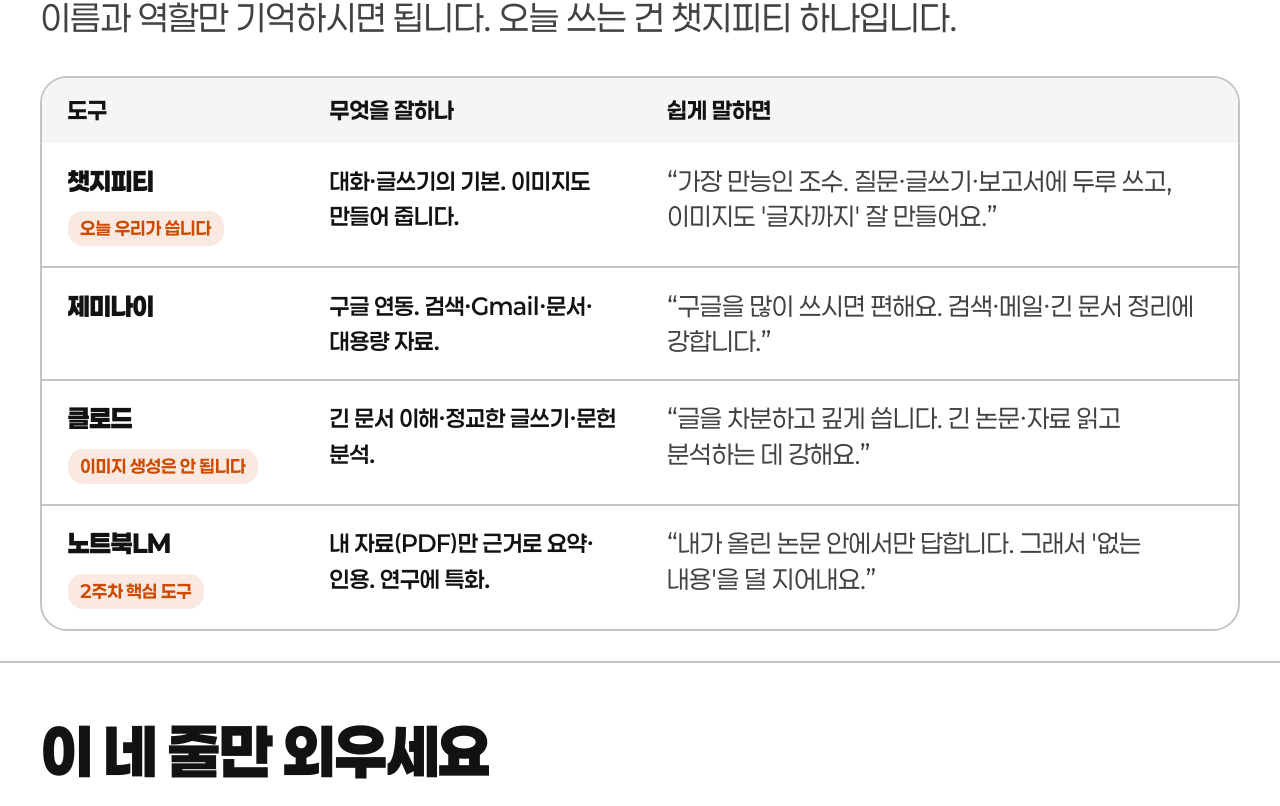
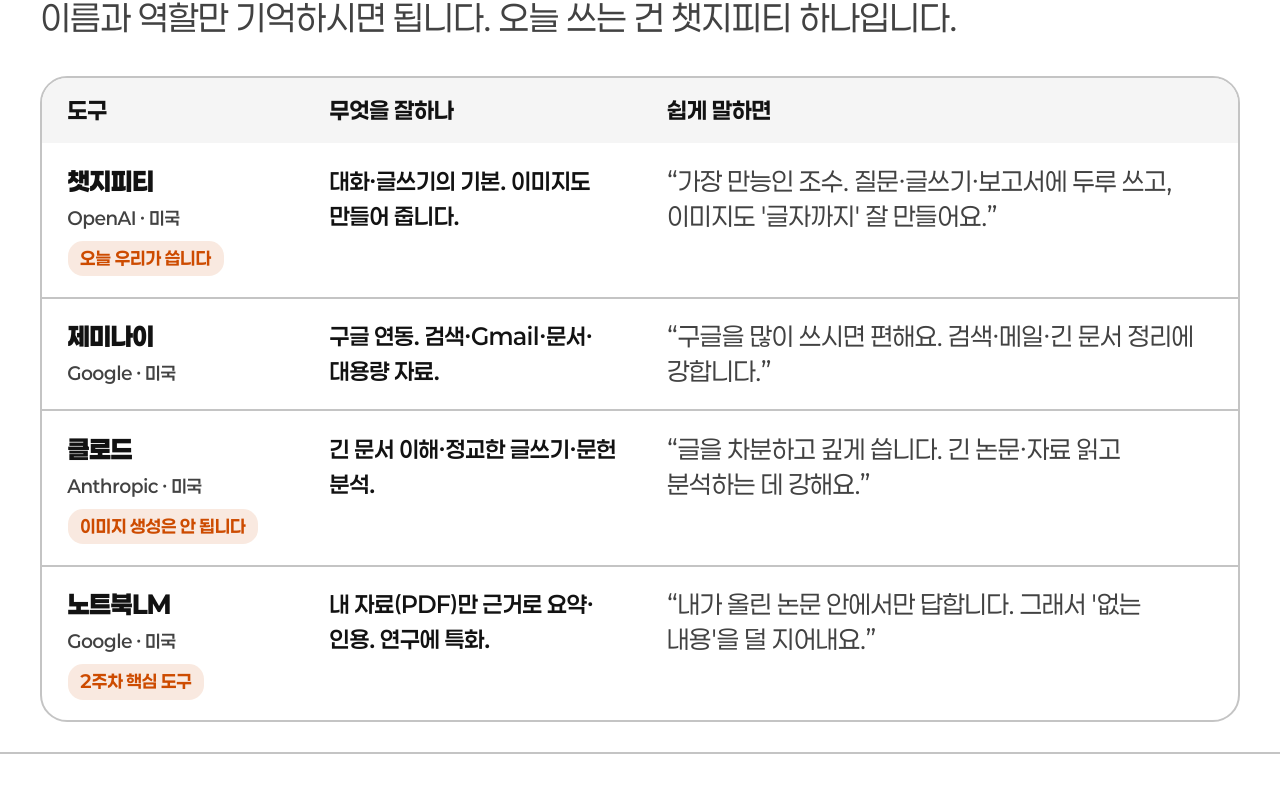
Before and after one commit to bitcory/class, a Next.js app: page /week/1 in a window 1280 px wide. Shown: the part 8754-9560 px from the top of the page. Built offline with nearby package versions, Linux system fonts and the light colour scheme.

Commit message:
1213
123

```diff
--- a/src/components/deck/slides/practice.tsx
+++ b/src/components/deck/slides/practice.tsx
@@ -44,6 +44,11 @@
                   {t.name}
                 </span>
               )}
+              {t.company && (
+                <span className="text-base font-semibold text-muted-foreground">
+                  {t.company}
+                </span>
+              )}
               {t.note && (
                 <span className="rounded-lg bg-primary/12 px-2.5 py-1 text-sm font-bold whitespace-nowrap text-primary">
                   {t.note}
@@ -83,6 +88,11 @@
                   ) : (
                     <span className="text-xl font-black tracking-tight">
                       {t.name}
+                    </span>
+                  )}
+                  {t.company && (
+                    <span className="mt-1 block text-sm font-semibold text-muted-foreground">
+                      {t.company}
                     </span>
                   )}
                   {t.note && (
--- a/src/content/week-1.ts
+++ b/src/content/week-1.ts
@@ -415,23 +415,27 @@
       tools: [
         {
           name: "챗지피티",
+          company: "OpenAI · 미국",
           good: "대화·글쓰기의 기본. 이미지도 만들어 줍니다.",
           say: "가장 만능인 조수. 질문·글쓰기·보고서에 두루 쓰고, 이미지도 '글자까지' 잘 만들어요.",
           note: "오늘 우리가 씁니다",
         },
         {
           name: "제미나이",
+          company: "Google · 미국",
           good: "구글 연동. 검색·Gmail·문서·대용량 자료.",
           say: "구글을 많이 쓰시면 편해요. 검색·메일·긴 문서 정리에 강합니다.",
         },
         {
           name: "클로드",
+          company: "Anthropic · 미국",
           good: "긴 문서 이해·정교한 글쓰기·문헌 분석.",
           say: "글을 차분하고 깊게 씁니다. 긴 논문·자료 읽고 분석하는 데 강해요.",
           note: "이미지 생성은 안 됩니다",
         },
         {
           name: "노트북LM",
+          company: "Google · 미국",
           good: "내 자료(PDF)만 근거로 요약·인용. 연구에 특화.",
           say: "내가 올린 논문 안에서만 답합니다. 그래서 '없는 내용'을 덜 지어내요.",
           note: "2주차 핵심 도구",
--- a/src/lib/deck-types.ts
+++ b/src/lib/deck-types.ts
@@ -101,6 +101,8 @@
           good: string;
           say: string;
           note?: string;
+          /** 예: "OpenAI · 미국" — 이름 아래 짧게 표시 */
+          company?: string;
           /** 있으면 이름을 눌렀을 때 이 주소로 새 탭에서 이동한다 */
           url?: string;
         }[];
```
